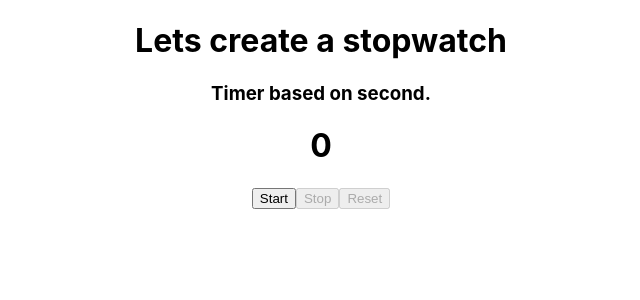
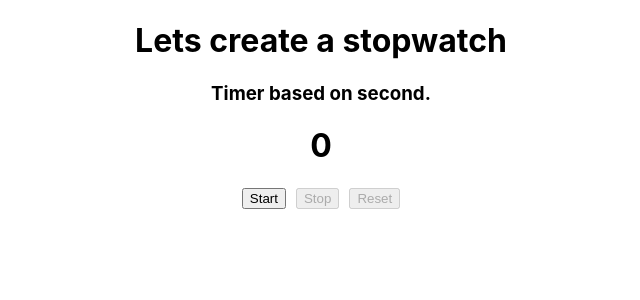
Before and after one commit to sunil7117/stopwatch, a React (Create React App) app: page / in a window 1280 px wide. Shown: the top 300 px of the page, without its empty margins (319-959 px from the left). Built offline with nearby package versions, Linux system fonts and the light colour scheme.

Commit message:
fix issued of button gap in secondtimer

```diff
--- a/src/App.js
+++ b/src/App.js
@@ -45,8 +45,8 @@ function App() {
       <h1>Lets create a stopwatch</h1>
       <h3>Timer based on second.</h3>
       <h1>{timer}</h1>
-      <button disabled={start} onClick={()=>timerClick('startSec')}>Start</button>
-      <button disabled={stop} onClick={()=>timerClick('stopSec')}>Stop</button>
+      <button style={{marginRight:'10px'}} disabled={start} onClick={()=>timerClick('startSec')}>Start</button>
+      <button style={{marginRight:'10px'}} disabled={stop} onClick={()=>timerClick('stopSec')}>Stop</button>
       <button disabled={reset} onClick={()=>timerClick('resetSec')}>Reset</button>
     </div>
 
```
